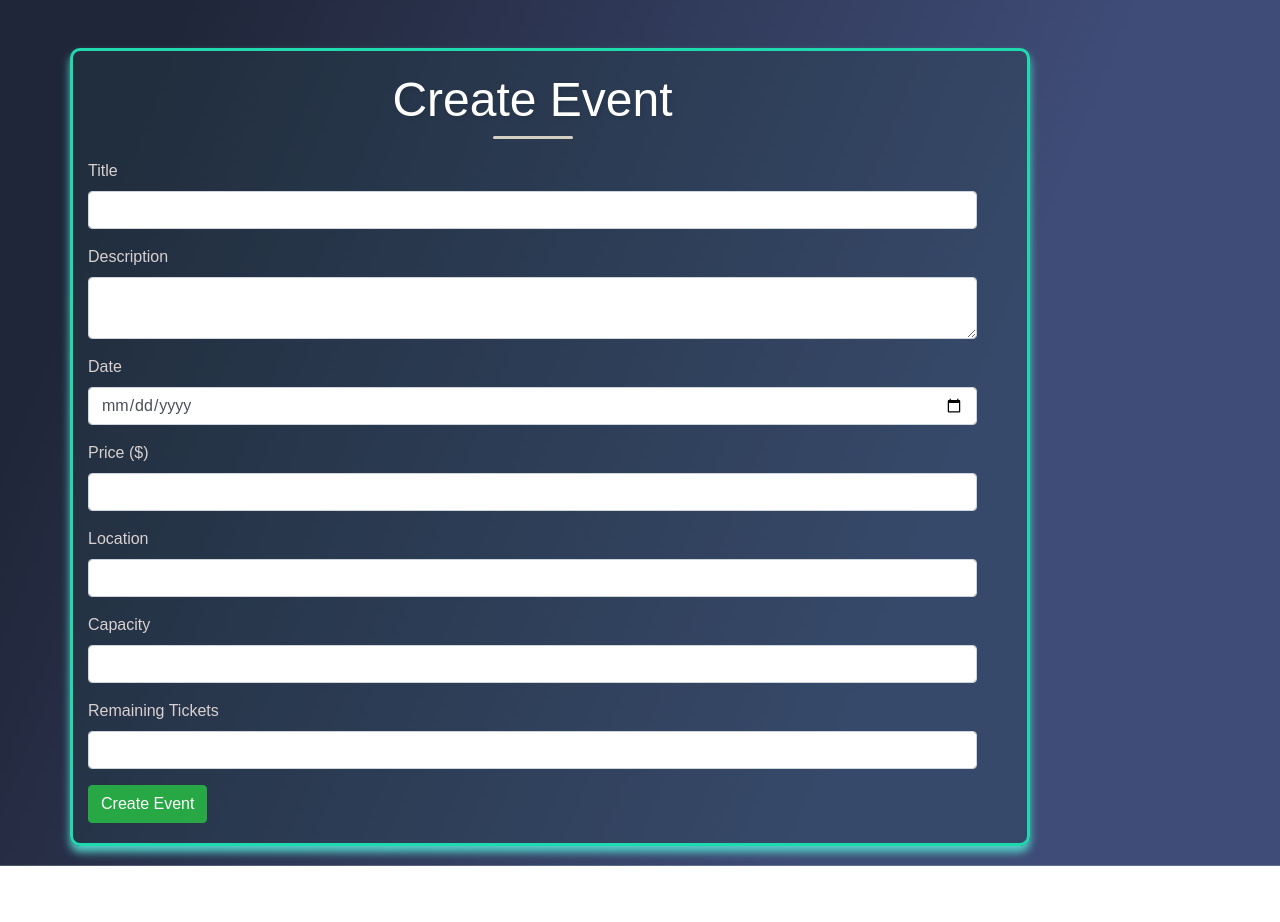
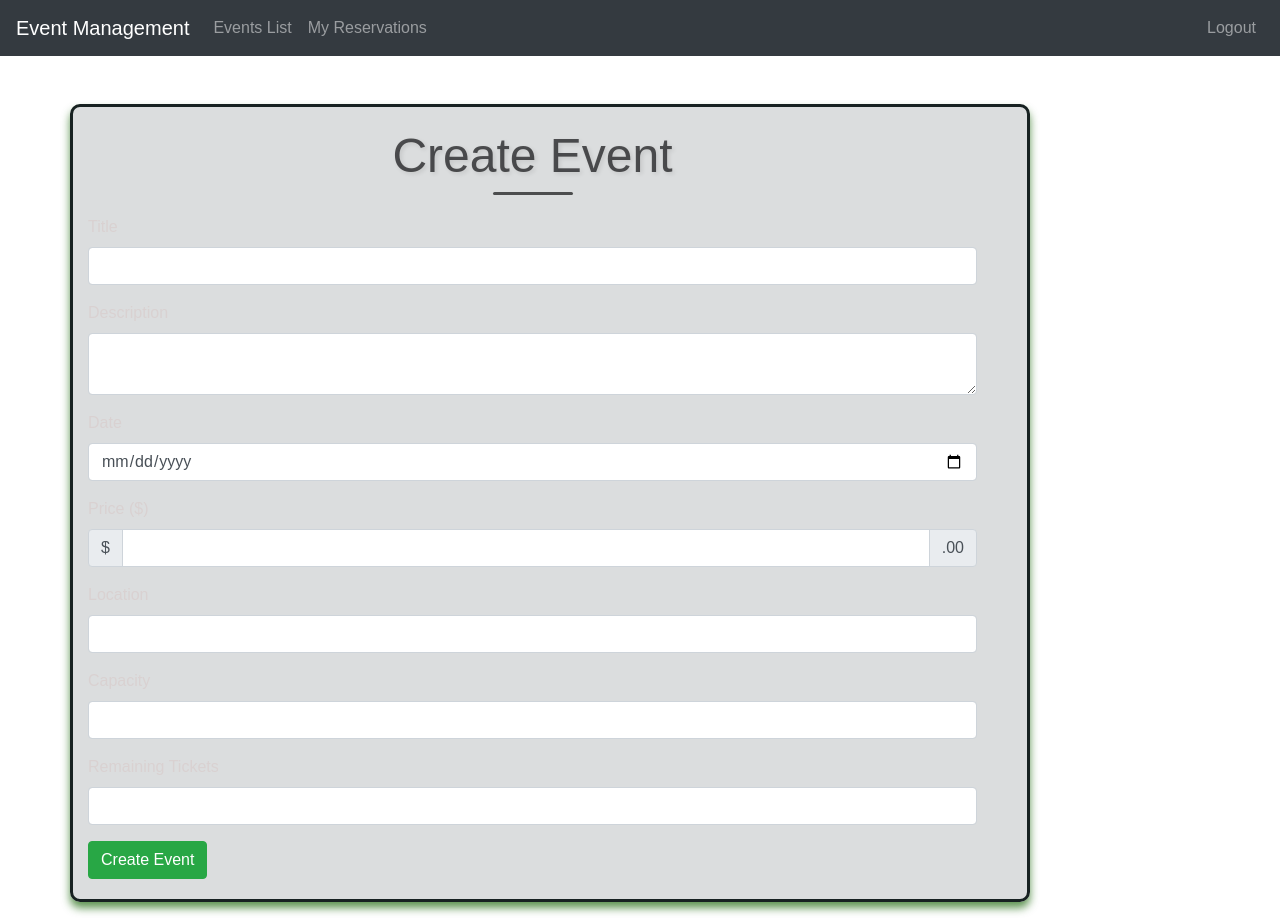
Before and after one commit to Reda-Oublid/event_booking-with_Django, a Django app: page /event/create/ in a window 1280 px wide. Before the commit the page ends 866 px from the top, so only its background shows below. Run offline with Django 5.2, Linux system fonts and the light colour scheme; the visitor is signed in with stand-in values (Sample User, id 1); style sheets or scripts are compiled from the project's sources; some libraries are stand-ins or nearby versions.

Commit message:
styling home-details-reservation

```diff
--- a/Reservations/tickets/static/css/detail_styles.css
+++ b/Reservations/tickets/static/css/detail_styles.css
@@ -6,7 +6,7 @@ body, html {
 }
 
 body {
-    background-color: #cee3de;
+    background-color: grey;
     color: #333;
     font-family: 'Arial', sans-serif;
 }
@@ -91,12 +91,13 @@ h1:hover::after {
 
 
 /*
-    Button styles using scc and FontAwesome
+    Button styles using css and FontAwesome
     Class name : class="effect effect-5"
 */
 .effect {
     text-align: center;
     display: inline-block;
+    border: none;
     position: relative;
     text-decoration: none;
     color: #fff;
@@ -118,6 +119,7 @@ h1:hover::after {
     &:before {
         content: "\f054";
         font-family: FontAwesome;
+        border: none;
         display: flex;
         text-decoration: none;
         align-items: center;
--- a/Reservations/tickets/static/css/styles.css
+++ b/Reservations/tickets/static/css/styles.css
@@ -6,7 +6,8 @@
 body {
     /* Background Image and Colors */
     /*background-image: url('../assets/6481667_925.jpg');*/
-    background-image: linear-gradient(112.1deg, rgb(32, 38, 57) 11.4%, rgb(63, 76, 119) 70.2%);
+
+
     /*background-color: #021526;*/
     background-position: center;
     background-repeat: no-repeat;
@@ -17,7 +18,7 @@ body {
 /*Title Styles */
 h1 {
     font-size: 3em;
-    color: #ffffff;
+    color: rgba(0, 0, 3, 0.65);
     text-align: center;
     margin-bottom: 30px;
     text-shadow: 2px 2px 4px rgba(0, 0, 0, 0.1);
@@ -32,7 +33,7 @@ h1::after {
     transform: translateX(-50%);
     width: 80px;
     height: 3px;
-    background-color: #d3d0c1;
+    background-color: rgba(0, 0, 3, 0.65);
     border-radius: 2px;
     transition: width 0.3s ease;
 }
@@ -46,10 +47,10 @@ h1:hover::after {
     max-width: 75%;
     margin: 20px 70px;
     padding: 20px 50px 20px 15px;
-    border: 3px solid #20daaf;
-    background-color: rgba(37, 66, 72, 0.29); /* White container background */
+    border: 3px solid #172121;
+    background-color: rgba(215, 217, 218, 0.88); /* White container background */
     border-radius: 10px;
-    box-shadow: 0 6px 8px rgba(84, 213, 204, 0.98); /* Subtle box shadow */
+    box-shadow: 0 6px 8px rgba(33, 108, 16, 0.72); /* Subtle box shadow */
 }
 
 /* Event List Styles */
@@ -60,17 +61,16 @@ h1:hover::after {
 
 .event-item {
     background-color: rgba(213, 217, 213, 0.93); /* White background for event items */
-    border: 1px solid rgb(2, 16, 19);
     border-radius: 10px;
     margin-bottom: 15px;
     padding: 15px;
-    box-shadow: 0 2px 4px rgba(0, 0, 0, 0.1);
+    box-shadow: 1px 3px 6px rgba(0, 0, 0, 0.1);
 }
 
 .event-item:hover {
     background-color: rgba(213, 217, 213, 0.93);
     cursor: pointer;
-    border: 4px outset rgb(19, 110, 3);
+    border: 2px rgba(0, 0, 3, 0.65);
 }
 
 /* Event Title Styles */
--- a/Reservations/tickets/templates/events/create_event.html
+++ b/Reservations/tickets/templates/events/create_event.html
@@ -1,4 +1,3 @@
-
 <!DOCTYPE html>
 <html lang="en">
 <head>
@@ -12,6 +11,7 @@
     <link rel="stylesheet" href="{% static 'css/styles.css' %}">
 </head>
 <body>
+{% include 'events/navbar.html' %}
 <div class="container mt-5">
     <h1>Create Event</h1>
     <form method="post" class="mt-3">
@@ -31,7 +31,15 @@
         </div>
         <div class="form-group">
             <label for="id_price">Price ($)</label>
+            <div class="input-group mb-3">
+                <div class="input-group-prepend">
+                    <span class="input-group-text">$</span>
+                </div>
                 <input type="text" name="price" class="form-control" id="id_price">
+                <div class="input-group-append">
+                    <span class="input-group-text">.00</span>
+                </div>
+            </div>
         </div>
         <div class="form-group">
             <label for="id_location">Location</label>
--- a/Reservations/tickets/templates/events/event_detail.html
+++ b/Reservations/tickets/templates/events/event_detail.html
@@ -30,7 +30,7 @@
             {{ form.as_p }}
             <div class="button-container">
                 <button type="submit" class="effect effect-5">Book</button>
-                <a href="{% url 'event_list' %}" class="effect effect-5">Events List</a>
+                <a href="{% url 'event_list' %}" class="effect effect-5">Events</a>
             </div>
         </form>
 
--- a/Reservations/tickets/templates/events/event_list.html
+++ b/Reservations/tickets/templates/events/event_list.html
@@ -12,7 +12,7 @@
     <title>Event List</title>
     <link rel="stylesheet" href="{% static 'css/styles.css' %}">
 </head>
-<body>
+<body class="bg-secondary">
 {% include 'events/navbar.html' %}
 {% block content %}
     <div class="container">
--- a/Reservations/tickets/templates/events/user_reservations.html
+++ b/Reservations/tickets/templates/events/user_reservations.html
@@ -6,11 +6,14 @@
     <meta name="viewport" content="width=device-width, initial-scale=1.0">
     <title>Your Reservations</title>
     <link rel="stylesheet" href="{% static 'css/user_reservations_styles.css' %}">
+    <link rel="stylesheet" href="https://stackpath.bootstrapcdn.com/bootstrap/4.5.2/css/bootstrap.min.css">
+
         <!-- Include Font Awesome -->
     <link rel="stylesheet" href="https://cdnjs.cloudflare.com/ajax/libs/font-awesome/6.0.0-beta3/css/all.min.css">
 
 </head>
 <body>
+{% include 'events/navbar.html' %}
     <div class="container mx-auto py-8">
         <h1>Your Reservations</h1>
         <ul class="space-y-4">
```
Also changed, not shown: Reservations/tickets/static/css/reserve_tickets_styles.css (+6 -14 lines), Reservations/tickets/static/css/user_reservations_styles.css (+6 -7 lines), Reservations/tickets/templates/events/reserve_tickets.html (+14 -8 lines). Lines whose indentation alone changed are shown as unchanged.
